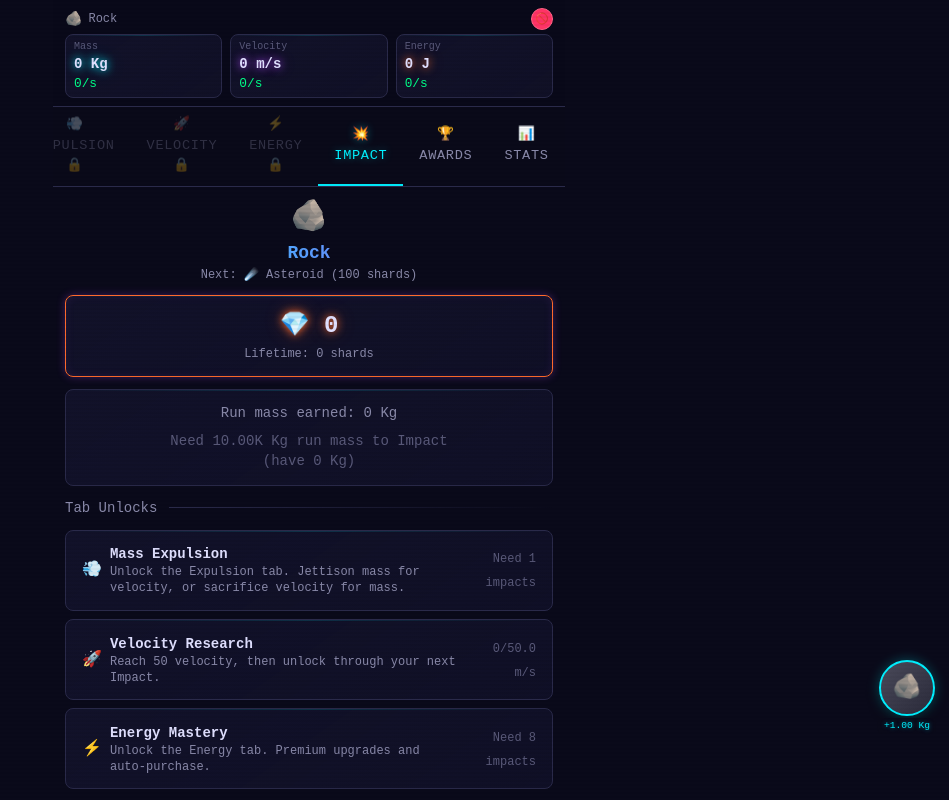
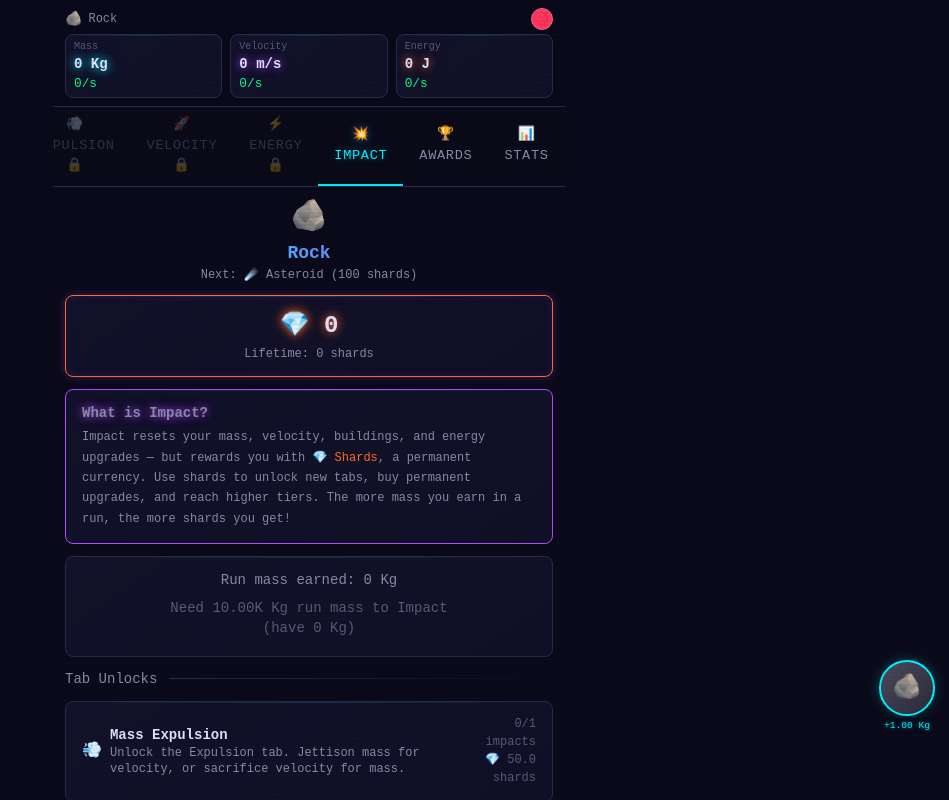
Before and after one commit to ChrisHardin0119/impact-game, a Next.js app: page / in a window 1280 px wide. Both pictures are taken after a click on the button "💥 IMPACT". Shown: the whole page, without its empty margins (331-1280 px from the left). Built offline with nearby package versions, Linux system fonts and the light colour scheme.

Commit message:
v13.3.1: Fix combo achievements, show shard info before first impact

```diff
--- a/app/page.tsx
+++ b/app/page.tsx
@@ -842,6 +842,14 @@ export default function GamePage() {
               <div className="text-2xl font-bold glow-orange mb-1">💎 {fmt(state.currentShards)}</div>
               <div className="text-[var(--color-gray-400)] text-xs">Lifetime: {fmt(state.lifetimeShards)} shards</div>
             </div>
+            {/* Explain what Impact/Shards are before first impact */}
+            {state.totalPrestigeCount === 0 && (
+              <div className="card mb-3 text-xs text-[var(--color-gray-400)]" style={{ lineHeight: '1.7', borderColor: 'var(--color-purple)' }}>
+                <div className="font-bold text-sm mb-1 glow-purple">What is Impact?</div>
+                Impact resets your mass, velocity, buildings, and energy upgrades — but rewards you with 💎 <span style={{ color: 'var(--color-orange)' }}>Shards</span>, a permanent currency.
+                Use shards to unlock new tabs, buy permanent upgrades, and reach higher tiers. The more mass you earn in a run, the more shards you get!
+              </div>
+            )}
             <div className="card text-center mb-3">
               <div className="text-sm text-[var(--color-gray-400)] mb-2">Run mass earned: {fmtKg(state.runMassEarned)}</div>
               {canPrestige(state) ? (
@@ -852,7 +860,14 @@ export default function GamePage() {
                     💥 IMPACT!</button>
                 </>
               ) : (
-                <div className="text-[var(--color-gray-500)] text-sm">Need {fmtKg(10000)} run mass to Impact<br/>(have {fmtKg(state.runMassEarned)})</div>
+                <>
+                  <div className="text-[var(--color-gray-500)] text-sm mb-1">Need {fmtKg(10000)} run mass to Impact<br/>(have {fmtKg(state.runMassEarned)})</div>
+                  {state.runMassEarned > 0 && (
+                    <div className="text-xs" style={{ color: 'var(--color-orange)' }}>
+                      Would earn: ~{fmt(calcShards(Math.max(state.runMassEarned, 10000), state.currentTier))} shards
+                    </div>
+                  )}
+                </>
               )}
             </div>
             <div className="section-header"><span className="text-sm text-[var(--color-gray-400)]">Tab Unlocks</span></div>
@@ -884,8 +899,14 @@ export default function GamePage() {
                         ) : canBuy ? (
                           <button onClick={() => handleBuyTabUnlock(unlock.tabId)} className="btn-primary text-xs">💎 {fmt(unlock.shardCost)}</button>
                         ) : (
-                          <span className="text-[var(--color-gray-500)] text-xs">
-                            {state.totalPrestigeCount < unlock.requiresPrestige ? `Need ${unlock.requiresPrestige} impacts` : `💎 ${fmt(unlock.shardCost)}`}</span>
+                          <div className="text-[var(--color-gray-500)] text-xs text-right" style={{ lineHeight: '1.5' }}>
+                            {state.totalPrestigeCount < unlock.requiresPrestige && (
+                              <div>{state.totalPrestigeCount}/{unlock.requiresPrestige} impacts</div>
+                            )}
+                            {unlock.shardCost > 0 && (
+                              <div className={state.currentShards >= unlock.shardCost ? 'text-[var(--color-green)]' : ''}>💎 {fmt(unlock.shardCost)} shards</div>
+                            )}
+                          </div>
                         )}
                       </div>
                     )}
--- a/lib/achievements.ts
+++ b/lib/achievements.ts
@@ -197,19 +197,19 @@ export const ACHIEVEMENTS: AchievementDef[] = [
     id: 'click_frenzy',
     name: 'Click Frenzy',
     emoji: '🔥👆',
-    desc: 'Click 1,000 times in a single run.',
+    desc: 'Reach a 1,000 click combo.',
     bonusDesc: '+15% click power',
     hidden: true,
-    check: (s) => s.totalClicks >= 1000,
+    check: (s) => s.maxComboReached >= 1000,
   },
   {
     id: 'click_god',
     name: 'Click God',
     emoji: '⚡👆',
-    desc: 'Click 10,000 times.',
+    desc: 'Reach a 10,000 click combo.',
     bonusDesc: '+75% click power',
     hidden: true,
-    check: (s) => s.totalClicks >= 10000,
+    check: (s) => s.maxComboReached >= 10000,
   },
 ];
 
```
